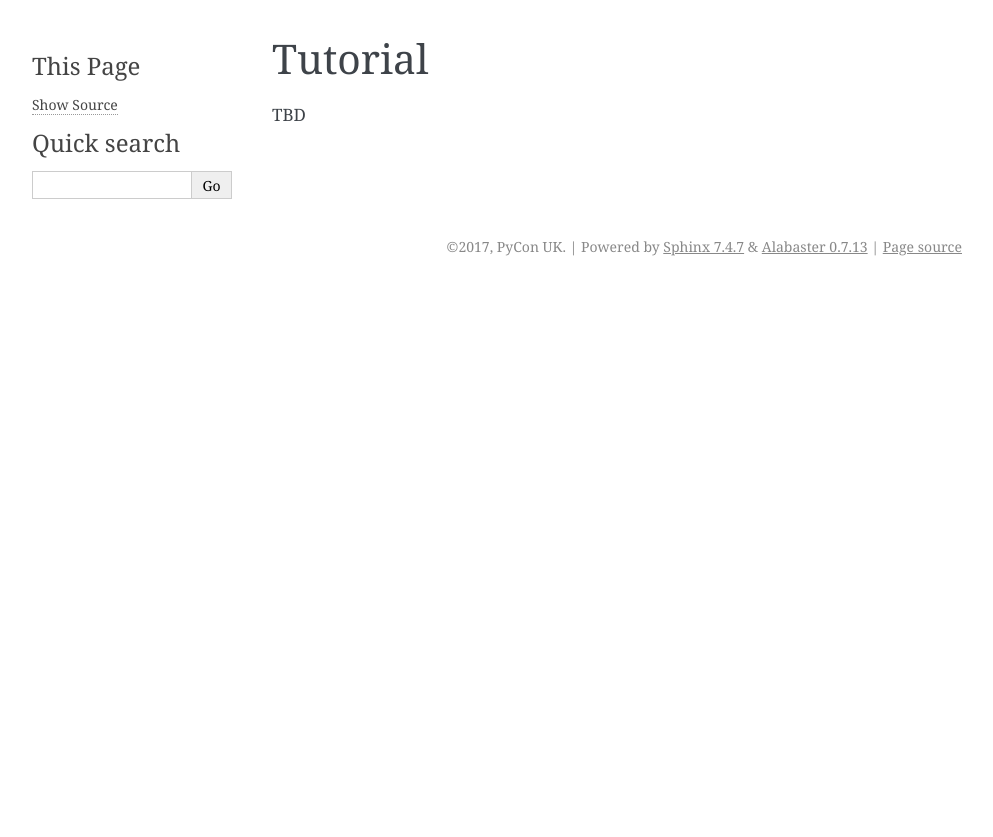
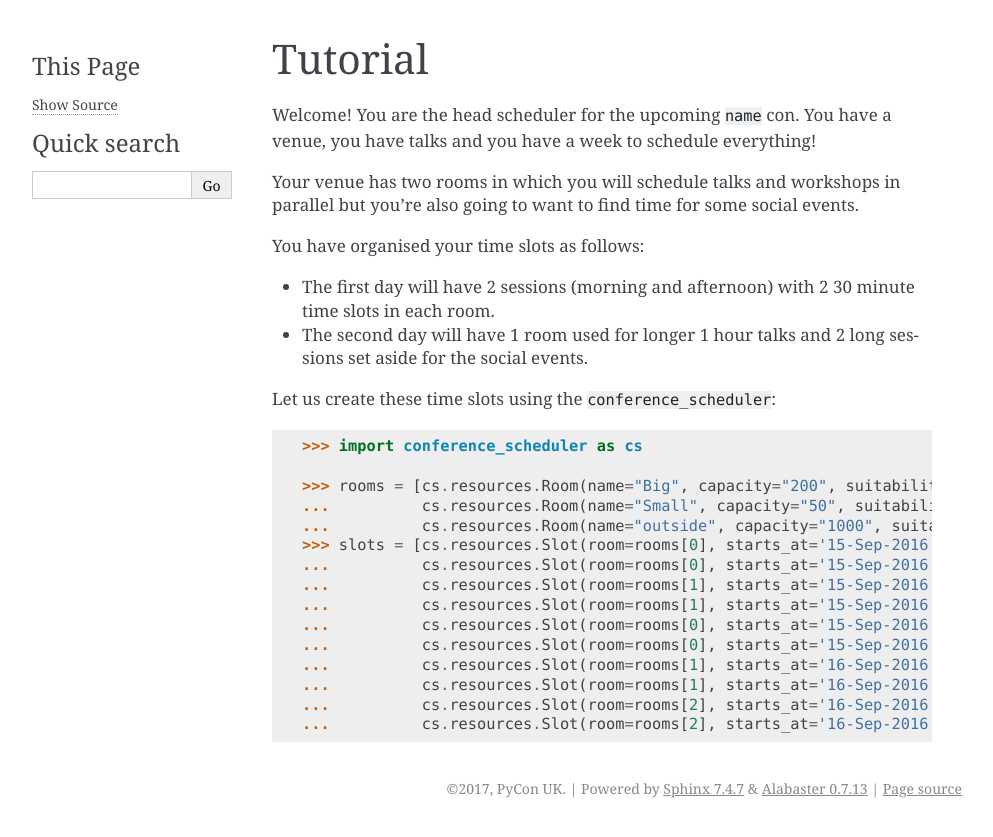
Before and after one commit to PyconUK/ConferenceScheduler, a Sphinx documentation site: the page built from docs/tutorial/index.rst, in a window 1280 px wide. Shown: the top 837 px of the page, without its empty margins (148-1141 px from the left). Built offline with Sphinx 7.4.7, drawn with Linux system fonts in a browser that asks for light colours.

Commit message:
Some initial work on the tutorial.

```diff
--- a/docs/tutorial/index.rst
+++ b/docs/tutorial/index.rst
@@ -1,4 +1,33 @@
 Tutorial
 ========
 
-TBD
+Welcome! You are the head scheduler for the upcoming :code:`name` con. You have
+a venue, you have talks and you have a week to schedule everything!
+
+Your venue has two rooms in which you will schedule talks and workshops in
+parallel but you're also going to want to find time for some social events.
+
+You have organised your time slots as follows:
+
+- The first day will have 2 sessions (morning and afternoon) with 2 30 minute
+  time slots in each room.
+- The second day will have 1 room used for longer 1 hour talks and 2 long
+  sessions set aside for the social events.
+
+Let us create these time slots using the :code:`conference_scheduler`::
+
+    >>> import conference_scheduler as cs
+
+    >>> rooms = [cs.resources.Room(name="Big", capacity="200", suitability=[]),
+    ...          cs.resources.Room(name="Small", capacity="50", suitability=[]),
+    ...          cs.resources.Room(name="outside", capacity="1000", suitability=[])]
+    >>> slots = [cs.resources.Slot(room=rooms[0], starts_at='15-Sep-2016 09:30', duration=30, session="A"),
+    ...          cs.resources.Slot(room=rooms[0], starts_at='15-Sep-2016 10:00', duration=30, session="A"),
+    ...          cs.resources.Slot(room=rooms[1], starts_at='15-Sep-2016 09:30', duration=30, session="B"),
+    ...          cs.resources.Slot(room=rooms[1], starts_at='15-Sep-2016 10:00', duration=30, session="B"),
+    ...          cs.resources.Slot(room=rooms[0], starts_at='15-Sep-2016 12:30', duration=30, session="C"),
+    ...          cs.resources.Slot(room=rooms[0], starts_at='15-Sep-2016 13:00', duration=30, session="C"),
+    ...          cs.resources.Slot(room=rooms[1], starts_at='16-Sep-2016 09:30', duration=60, session="E"),
+    ...          cs.resources.Slot(room=rooms[1], starts_at='16-Sep-2016 13:00', duration=60, session="F"),
+    ...          cs.resources.Slot(room=rooms[2], starts_at='16-Sep-2016 12:30', duration=30, session="G"),
+    ...          cs.resources.Slot(room=rooms[2], starts_at='16-Sep-2016 13:00', duration=30, session="H")]
```
